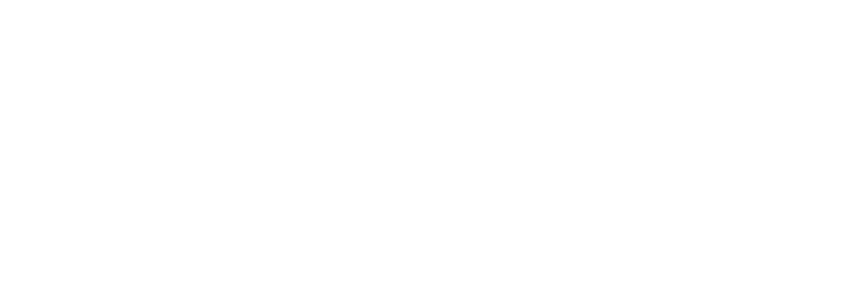
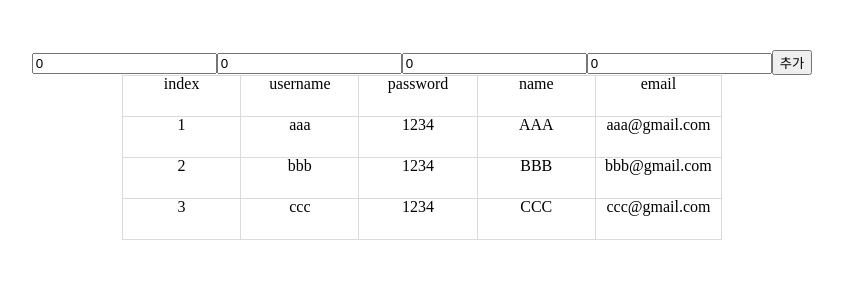
Before and after one commit to eoguq2823/ReactStudy_20230324, a React (Create React App) app: page /users in a window 1280 px wide. Before the commit this address had no page. Shown: the top 300 px of the page, without its empty margins (368-1211 px from the left). Built offline with nearby package versions, Linux system fonts and the light colour scheme.

Commit message:
addRef만들기

```diff
--- a/src/App.js
+++ b/src/App.js
@@ -3,6 +3,7 @@ import { Global } from "@emotion/react";
 import { reset } from "./styles/Global/reset";
 import InputSample from "./pages/InputSample/InputSample";
 import MainAside from "./components/Aside/MainAside/MainAside";
+import UserList from "./pages/UserList/UserList";
 
 function Test1(){
     return(<h1>Test1</h1>);
@@ -21,6 +22,7 @@ function App() {
         <Route path="/t1" Component={Test1}/>
         <Route path="/t2" Component={Test2}/>
         <Route path="/sample/input/1" Component={InputSample}/>
+        <Route path="/users" Component={UserList}/>
       </Routes>
     </>
   );
--- a/src/components/Aside/MainAside/MainAside.js
+++ b/src/components/Aside/MainAside/MainAside.js
@@ -8,19 +8,29 @@ import { HiHome } from 'react-icons/hi';
 import { GrTest } from 'react-icons/gr';
 import { BsCardChecklist } from 'react-icons/bs';
 import { BiListCheck } from 'react-icons/bi';
-
+import { AiFillHome } from 'react-icons/ai';
+import { useNavigate } from 'react-router-dom';
+import { FaUsers } from 'react-icons/fa';
 
 
 const MainAside = () => {
+    const navigate = useNavigate();
+
     return (
         <aside css={S.style}>
         <Navigation
-            // you can use your own router's api to get pathname
-            activeItemId="/management/members"
+            activeItemId="/"
             onSelect={({itemId}) => {
-                console.log(itemId)
+                navigate(itemId);
+                // console.log(itemId) //확인
+                // window.location.href = itemId;
             }}
             items={[
+                {
+                    title: 'Home',
+                    itemId: '/',
+                    elemBefore: () => <AiFillHome />
+                },
                 {
                     title: 'T1',
                     itemId: '/t1',
@@ -33,13 +43,25 @@ const MainAside = () => {
                 },
                 {
                     title: 'Sample',
-                    itemId: '/sample',
+                    itemId: '/sample/input/1',
                     elemBefore: () => <BsCardChecklist />,
                     subNav: [
                         {
                             title: 'input',
                             itemId: '/sample/input/1',
                             elemBefore: () => <BiListCheck />
+                        }
+                    ]
+                },
+                {
+                    title: 'List',
+                    itemId: '/users',
+                    elemBefore: () => <BsCardChecklist />,
+                    subNav: [
+                        {
+                            title: '사용자 전체 조회',
+                            itemId: '/users',
+                            elemBefore: () => <FaUsers />
                         }
                     ]
                 },
--- a/src/components/Aside/MainAside/Style.js
+++ b/src/components/Aside/MainAside/Style.js
@@ -5,7 +5,6 @@ export const style = css`
     top: 0;
     left: 0;
     z-index: 99;
-
     width: 300px;
     height: 100%;
 `;
--- a/src/index.css
+++ b/src/index.css
@@ -13,5 +13,5 @@ code {
 }
 
 #root {
-  margin-left: 300pv;
+  margin-left: 300px;
 }
--- /dev/null
+++ b/src/pages/UserList/UserList.js
@@ -0,0 +1,113 @@
+/** @jsxImportSource @emotion/react */
+import React, { useEffect, useRef, useState } from 'react';
+import * as S from './style'
+
+const UserList = () => {
+    //요소가 랜더링되어졌을때 실행되어지는 곳입니다.
+    useEffect(() => {
+        console.log("컴포넌트 렌더링")
+    }, []);
+
+    const user = {
+        id: 0,
+        username: '',
+        password: '',
+        name: '',
+        email: ''
+    }
+
+    const [Inputs, setInputs] = useState(user);
+    const inputRefs = [useRef(), useRef(), useRef(), useRef(),];
+    const addButtonRef = useRef();
+
+    const inputHandler = (e) => {
+        const { name, value } = e.target;
+        setInputs({...Inputs, [name]: value})
+    }
+
+    const keyupHandler = (e) => {
+        if(e.keyCode === 13) {
+            let index = 0;
+            switch(e.target.name) {
+                case 'username': index = 1; break;
+                case 'password': index = 2; break;
+                case 'name': index = 3; break;
+                default: addButtonRef.current.click();
+            }
+            if(index !== 0){
+                inputRefs[index].current.focus();
+            }
+        }
+    }
+
+    const addHandler = () => {
+
+    }
+
+    const users = [
+        {
+            id: 1,
+            username: 'aaa',
+            passowrd: '1234',
+            name: 'AAA',
+            email: 'aaa@gmail.com'
+        },
+        {
+            id: 2,
+            username: 'bbb',
+            passowrd: '1234',
+            name: 'BBB',
+            email: 'bbb@gmail.com'
+        },
+        {
+            id: 3,
+            username: 'ccc',
+            passowrd: '1234',
+            name: 'CCC',
+            email: 'ccc@gmail.com'
+        }
+    ]
+
+    const userIndex = useRef(4);
+
+    return (
+        <div css={S.Container}>
+            <div>
+                <input type="text" onKeyUp={keyupHandler} onClick={inputHandler} placeholder='username' name='username' value={0} ref={inputRefs[0]}/>
+                <input type="text" onKeyUp={keyupHandler} onClick={inputHandler} placeholder='password' name='password' value={0} ref={inputRefs[1]}/>
+                <input type="text" onKeyUp={keyupHandler} onClick={inputHandler} placeholder='name' name='name' value={0} ref={inputRefs[2]}/>
+                <input type="text" onKeyUp={keyupHandler} onClick={inputHandler} placeholder='email' name='email' value={0} ref={inputRefs[3]}/>
+                <button type="button" onClick={addHandler} ref={addButtonRef}>추가</button>
+            </div>
+            <table css={S.Table}>
+                <thead>
+                    <tr>
+                        <th css={S.ThAndTd}>index</th>
+                        <th css={S.ThAndTd}>username</th>
+                        <th css={S.ThAndTd}>password</th>
+                        <th css={S.ThAndTd}>name</th>
+                        <th css={S.ThAndTd}>email</th>
+                    </tr>
+                </thead>
+                <tbody>
+                    {users.map(user => {
+
+                        userIndex.current += 1;
+
+                    return (
+                        <tr>
+                            <td css={S.ThAndTd}>{user.id}</td>
+                            <td css={S.ThAndTd}>{user.username}</td>
+                            <td css={S.ThAndTd}>{user.passowrd}</td>
+                            <td css={S.ThAndTd}>{user.name}</td>
+                            <td css={S.ThAndTd}>{user.email}</td>
+                        </tr>
+                        );
+                    })}
+                </tbody>
+            </table>
+        </div>
+    );
+};
+
+export default UserList;
--- /dev/null
+++ b/src/pages/UserList/style.js
@@ -0,0 +1,21 @@
+import { css } from "@emotion/react";
+
+export const Container = css`
+    display: flex;
+    flex-direction: column;
+    justify-content: center;
+    align-items: center;
+
+    margin: 50px auto;
+    width: 900px;
+`;
+export const Table = css`
+    border: 1px solid #dbdbdb;
+    width: 600px;
+`;
+export const ThAndTd = css`
+    border: 1px solid #dbdbdb;
+    width: 100px;
+    height: 40px;
+    text-align: center;
+`;
```
